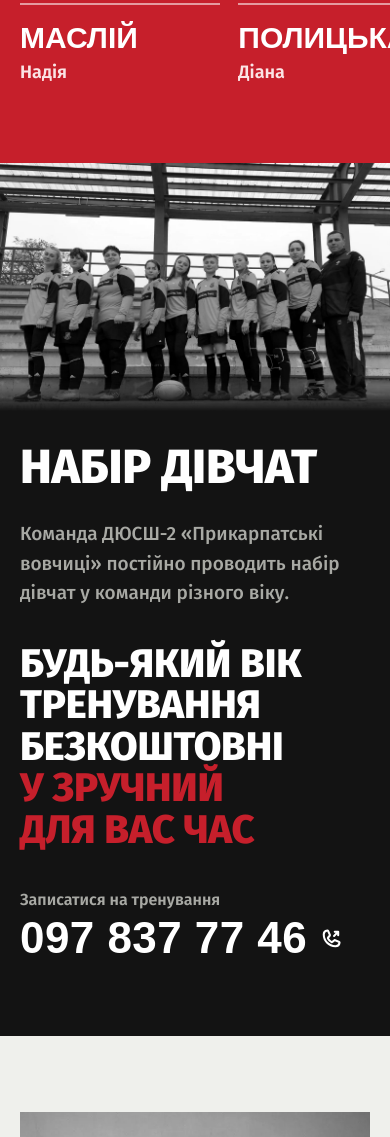
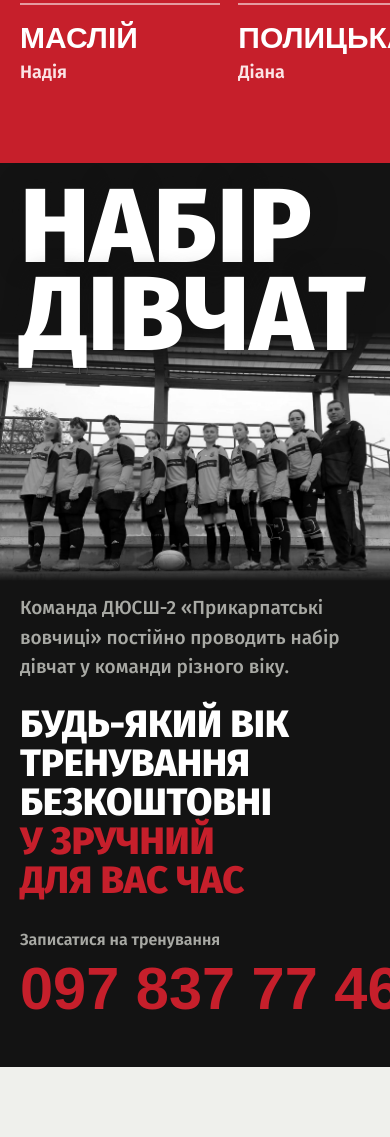
Before and after one commit to rugbyif/rugbyif.github.io, a plain HTML site: page index.html in a window 390 px wide. Shown: the part 2663-3800 px from the top of the page. Drawn offline with Linux system fonts and the light colour scheme; a web font is replaced by a local one.

Commit message:
Набір дівчат як спортивна афіша
Заголовок над командою на затемненому небі, умови й великий червоний
телефон під фото. Секція на чверть коротша.

Co-Authored-By: Claude Opus 5.5 <noreply@anthropic.com>

```diff
--- a/index.html
+++ b/index.html
@@ -100,28 +100,44 @@
   .names b { display: block; font-family: "Fira Sans Extra Condensed", sans-serif; font-weight: 900; text-transform: uppercase; font-size: clamp(30px, 2.6vw, 40px); line-height: 1; }
   .names span { display: block; margin-top: 6px; color: var(--blush); font-weight: 600; }
 
-  /* ── набір ──────────────────────────────────── */
-  .join { overflow: hidden; }
-  .join { padding-top: 0; }
-  /* Fixed 2:1 crop (no max-height) so the framing is identical at every width; box capped at the 1600px source, never upscaled. */
-  .join-photo { width: 100%; max-width: 1600px; margin-inline: auto; aspect-ratio: 2 / 1; overflow: hidden; }
-  .join-photo img { display: block; width: 100%; height: 100%; object-fit: cover; object-position: 50% 83%; filter: grayscale(1) contrast(1.08);
-    -webkit-mask-image: linear-gradient(to bottom, #000 86%, transparent 100%); mask-image: linear-gradient(to bottom, #000 86%, transparent 100%); }
+  /* ── набір: the team poster ─────────────────── */
+  .join { overflow: hidden; padding-top: 0; padding-bottom: clamp(48px, 5vw, 80px); }
+  /* Poster: the title sits on the canopy above the heads (first head at about 27% of the photo height); the photo is cropped from the bottom only. */
+  .join-poster { position: relative; width: 100%; max-width: 1600px; margin-inline: auto; container-type: inline-size; }
+  .join-photo { aspect-ratio: 1600 / 930; overflow: hidden; }
+  .join-photo img { display: block; width: 100%; height: 100%; object-fit: cover; object-position: 50% 0; filter: grayscale(1) contrast(1.08);
+    -webkit-mask-image: linear-gradient(to bottom, #000 88%, transparent 100%); mask-image: linear-gradient(to bottom, #000 88%, transparent 100%); }
+  .join-poster::before { content: ""; position: absolute; inset: 0 0 auto 0; height: 34%; z-index: 1; pointer-events: none;
+    background: linear-gradient(to bottom, rgb(19 19 19 / .92) 0, rgb(19 19 19 / .72) 45%, rgb(19 19 19 / 0) 100%); }
+  .join-title { position: absolute; z-index: 2; left: 0; right: 0; top: 2.6cqw; margin: 0; text-align: center; white-space: nowrap; font-size: 16.4cqw; line-height: .86; letter-spacing: .004em; color: #fff; }
   /* Wider than the source: the photo floats on the black band, so soften its side edges into it. */
   @media (min-width: 1601px) { .join-photo img {
-    -webkit-mask-image: linear-gradient(to bottom, #000 86%, transparent 100%), linear-gradient(to right, transparent 0, #000 7%, #000 93%, transparent 100%);
+    -webkit-mask-image: linear-gradient(to bottom, #000 88%, transparent 100%), linear-gradient(to right, transparent 0, #000 7%, #000 93%, transparent 100%);
     -webkit-mask-composite: source-in;
-    mask-image: linear-gradient(to bottom, #000 86%, transparent 100%), linear-gradient(to right, transparent 0, #000 7%, #000 93%, transparent 100%);
+    mask-image: linear-gradient(to bottom, #000 88%, transparent 100%), linear-gradient(to right, transparent 0, #000 7%, #000 93%, transparent 100%);
     mask-composite: intersect; } }
-  .join .wrap { padding-top: clamp(32px, 4vw, 56px); }
-  /* At 1024px and below the 2:1 crop leaves under 60px above the coach, so show the natural, uncropped ratio. */
-  @media (max-width: 1024px) { .join-photo { aspect-ratio: 1600 / 1020; } }
+  .join .wrap { max-width: 1600px; padding-top: clamp(8px, 1vw, 16px); display: grid; grid-template-columns: auto 1fr; grid-template-areas: "claims lede" "claims call"; column-gap: clamp(32px, 5vw, 88px); align-items: start; }
   .band-black .lede { color: var(--mist); }
-  .claims { margin-top: clamp(36px, 4vw, 52px); font-size: clamp(40px, 4.6vw, 70px); }
+  .join .lede { grid-area: lede; margin-top: 10px; }
+  .claims { grid-area: claims; font-size: clamp(40px, 4.6vw, 70px); }
   .claims span { display: block; }
   .claims .r { color: var(--red); }
-  .call { margin-top: clamp(36px, 4vw, 52px); display: grid; gap: 4px; }
-  .call small { font-size: 16px; font-weight: 600; color: var(--mist); }
+  /* The call: a red number that owns its column, sized from the column width so it stays on one line. */
+  .call { grid-area: call; align-self: end; margin-top: clamp(20px, 2vw, 32px); display: grid; gap: 6px; container-type: inline-size; }
+  .call small { font-size: clamp(16px, 1.3vw, 20px); font-weight: 600; color: var(--mist); }
+  .join .tel { color: var(--red); font-size: min(17cqw, 124px); white-space: nowrap; gap: .12em; letter-spacing: 0; }
+  .join .tel:focus-visible { outline: 3px solid #fff; outline-offset: 8px; }
+  @media (max-width: 640px) {
+    .join-poster { display: flex; flex-direction: column; }
+    .join-poster::before { display: none; }
+    .join-title { position: relative; top: auto; order: -1; text-align: left; white-space: normal; font-size: 27vw; line-height: .84; padding: 20px var(--pad) 0; margin-bottom: -7vw; text-shadow: 0 0 24px rgb(19 19 19 / .8); }
+    .join-photo { aspect-ratio: 1600 / 1020; }
+    .join-photo img { -webkit-mask-image: linear-gradient(to bottom, transparent 0, #000 22%, #000 88%, transparent 100%); mask-image: linear-gradient(to bottom, transparent 0, #000 22%, #000 88%, transparent 100%); }
+    .join .wrap { display: block; padding-top: 12px; }
+    .join .lede { margin-top: 0; }
+    .claims { margin-top: 24px; font-size: 9.8vw; line-height: 1.02; }
+    .call { margin-top: 28px; }
+  }
   .tel { font-family: "Fira Sans Extra Condensed", sans-serif; font-weight: 900; font-size: clamp(44px, 4.8vw, 68px); line-height: 1; letter-spacing: .01em; display: inline-flex; align-items: center; gap: 14px; width: fit-content; transition: color .2s ease, transform .16s var(--ease-out); }
   .tel svg { width: .5em; height: .5em; flex: none; transition: transform .25s var(--ease-out); }
 
@@ -171,6 +187,7 @@
   @media (hover: hover) and (pointer: fine) {
     .tel:hover { color: var(--red); }
     .contact .tel:hover { color: #fff; }
+    .join .tel:hover { color: #fff; }
     .tel:hover svg { transform: translate(3px, -3px); }
     a.pcard:hover { transform: translateY(-3px); border-color: var(--ink); }
     a.pcard:hover .go svg { transform: translate(3px, -3px); }
@@ -276,9 +293,11 @@ FINISH: unreviewed and undocumented is unfinished; this build ends with the fini
 </section>
 
 <section class="band band-black join" id="join" aria-labelledby="join-h">
-  <div class="join-photo"><img src="img/team.webp" alt="Команда «Прикарпатські вовчиці» на трибуні стадіону" data-i18n-alt="join.alt" width="1600" height="1020" loading="lazy"></div>
+  <div class="join-poster">
+    <h2 class="display join-title" id="join-h" data-i18n="join.h2">Набір дівчат</h2>
+    <div class="join-photo"><img src="img/team.webp" alt="Команда «Прикарпатські вовчиці» на трибуні стадіону" data-i18n-alt="join.alt" width="1600" height="1020" loading="lazy"></div>
+  </div>
   <div class="wrap">
-    <h2 class="display h2" id="join-h" data-i18n="join.h2">Набір дівчат</h2>
     <p class="lede" data-i18n="join.p">Команда ДЮСШ-2 «Прикарпатські вовчиці» постійно проводить набір дівчат у команди різного віку.</p>
     <p class="display claims"><span data-i18n="join.c0">Будь-який вік</span><span data-i18n="join.c1">Тренування безкоштовні</span><span class="r" data-i18n="join.c2">У зручний для вас час</span></p>
     <div class="call">
```
